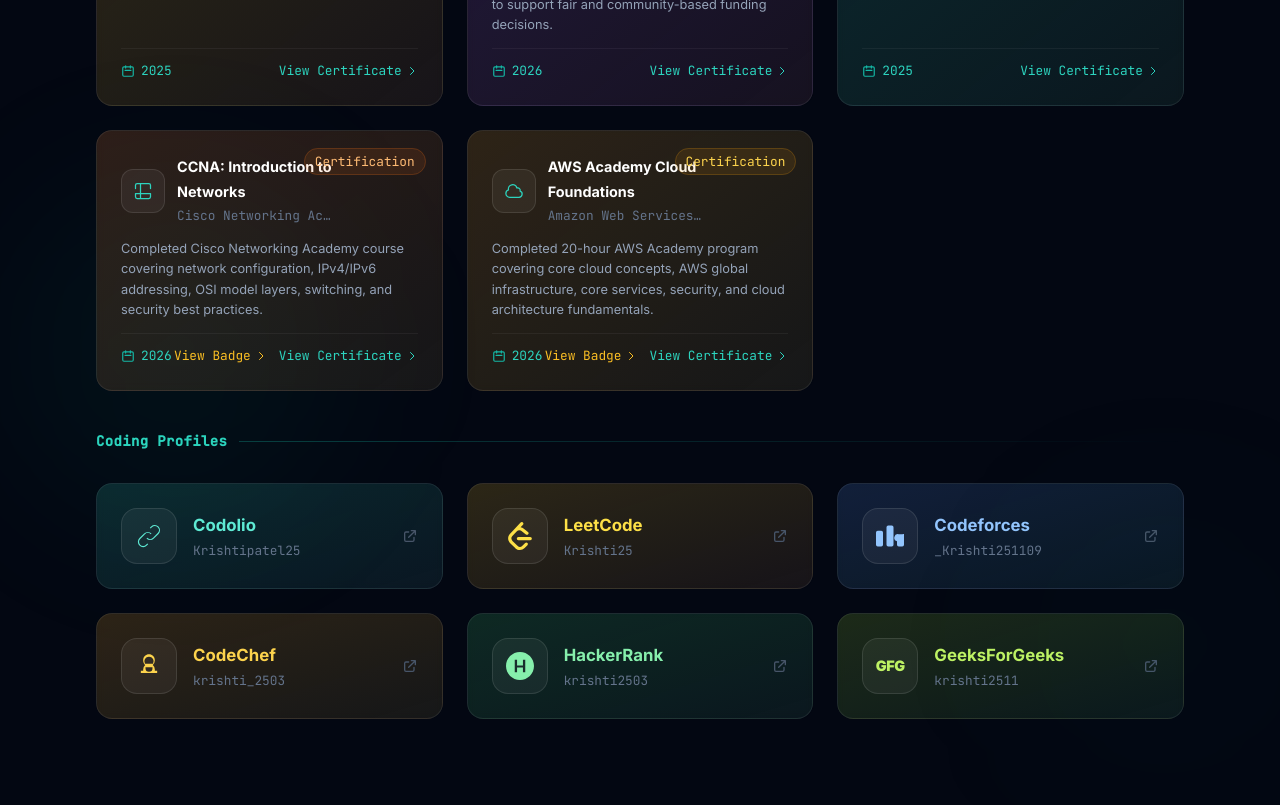
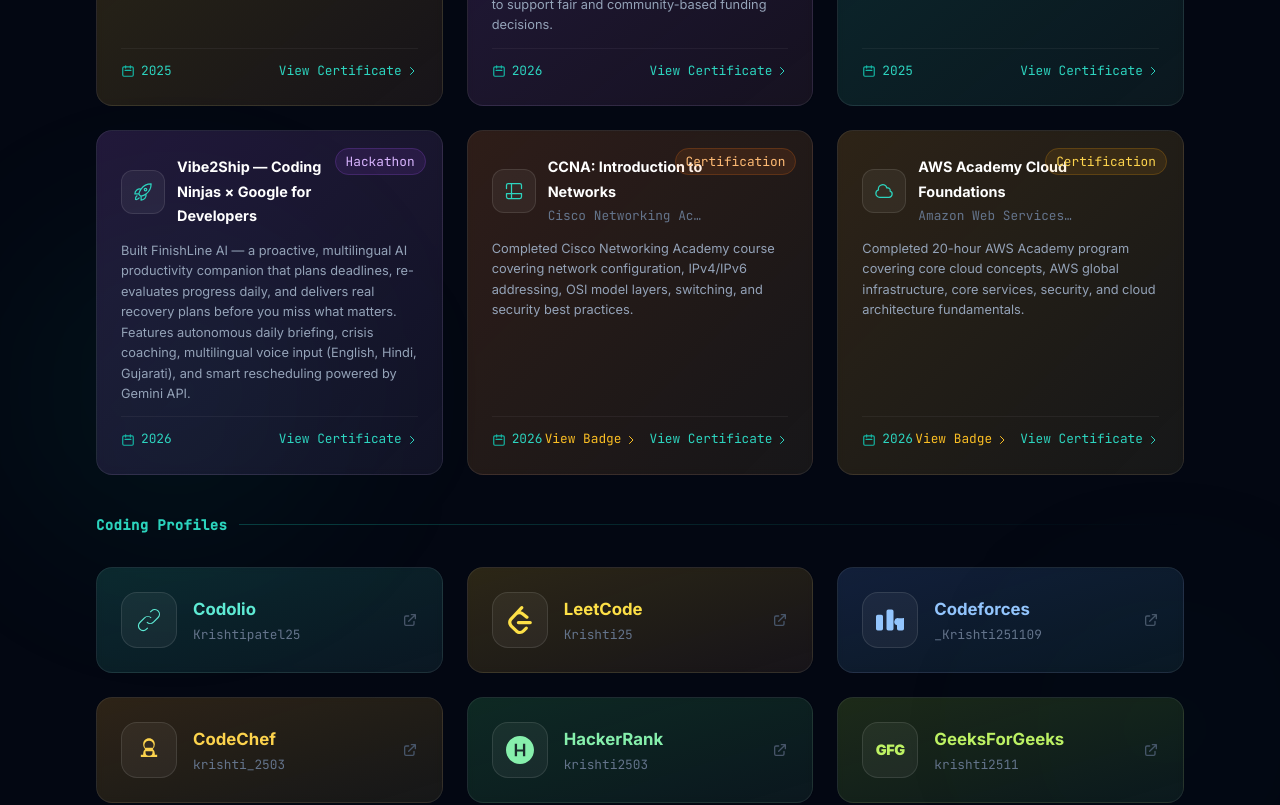
Before and after one commit to KRISHTI2503/my-portfolio, a React (Vite) app: page / in a window 1280 px wide. Shown: the part 4400-5205 px from the top of the page. Built offline with nearby package versions, Linux system fonts and the light colour scheme.

Commit message:
Add Vibe2Ship hackathon card to Achievements section

```diff
--- a/src/components/Achievements.jsx
+++ b/src/components/Achievements.jsx
@@ -31,6 +31,16 @@ const hackathons = [
     border: 'border-teal-500/25',
     badge: 'bg-teal-500/10 text-teal-300 border-teal-500/20',
     cert: '/certificates/tic-tech-toe-4.0.jpeg',
+  },
+  {
+    title: 'Vibe2Ship — Coding Ninjas × Google for Developers',
+    description: 'Built FinishLine AI — a proactive, multilingual AI productivity companion that plans deadlines, re-evaluates progress daily, and delivers real recovery plans before you miss what matters. Features autonomous daily briefing, crisis coaching, multilingual voice input (English, Hindi, Gujarati), and smart rescheduling powered by Gemini API.',
+    date: '2026',
+    type: 'Hackathon',
+    color: 'from-purple-500/15 to-violet-500/5',
+    border: 'border-purple-500/25',
+    badge: 'bg-purple-500/10 text-purple-300 border-purple-500/20',
+    cert: '/certificates/vibe2ship.jpeg',
   },
   {
     title: 'CCNA: Introduction to Networks',
```
Also changed, not shown: public/certificates/vibe2ship.jpeg (added).
